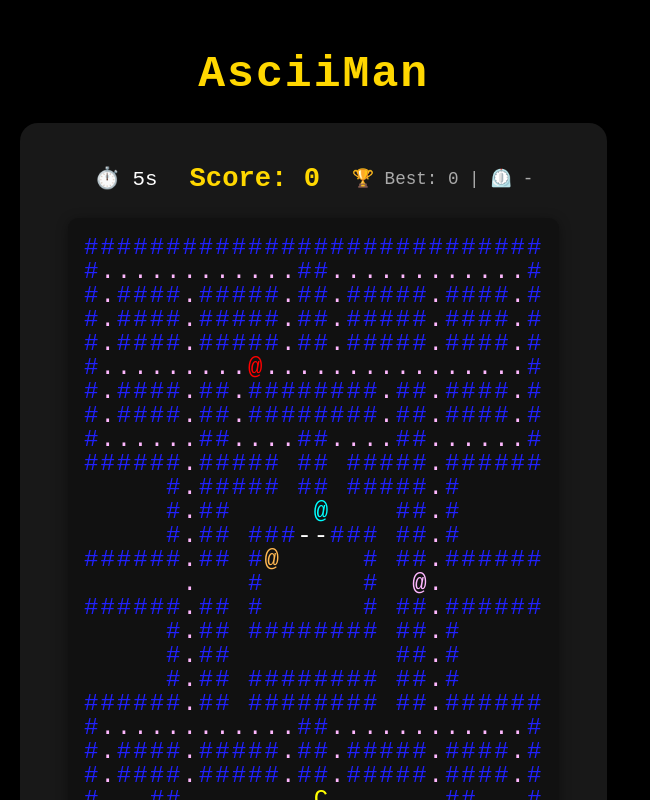
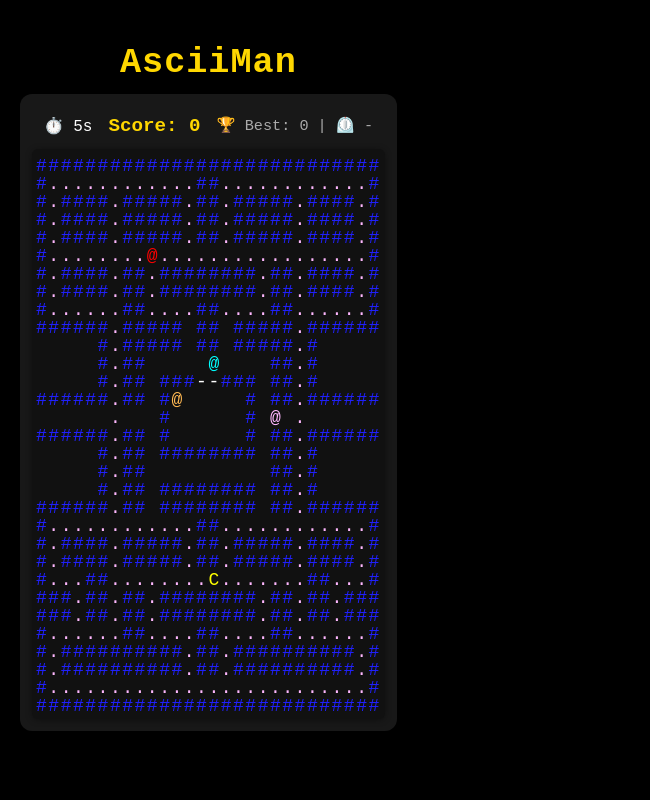
Before and after one commit to MarinaPrice-Dev/asciiman, a React (Vite) app: page / in a window 1280 px wide. Shown: the top 800 px of the page, without its empty margins (0-650 px from the left). Built offline with nearby package versions, Linux system fonts and the light colour scheme.

Commit message:
Reduce margin and padding for compact, scrollbar-free game layout

```diff
--- a/src/components/Game.tsx
+++ b/src/components/Game.tsx
@@ -23,65 +23,65 @@ const GameContainer = styled.div`
 `;
 
 const Header = styled.h1`
-  font-size: 2.8rem;
+  font-size: 2.2rem;
   font-weight: bold;
-  letter-spacing: 2px;
-  margin-bottom: 24px;
+  letter-spacing: 1px;
+  margin-bottom: 12px;
   color: #ffd700;
-  text-shadow: 2px 2px 8px #000a;
+  text-shadow: 1px 1px 4px #000a;
 `;
 
 const StatsRow = styled.div`
   display: flex;
   flex-direction: row;
-  gap: 32px;
+  gap: 16px;
   justify-content: center;
   align-items: center;
-  margin-bottom: 18px;
+  margin-bottom: 8px;
 `;
 
 const GameCard = styled.div`
   background: #181818;
-  border-radius: 18px;
-  box-shadow: 0 6px 32px #000a;
-  padding: 36px 48px 32px 48px;
+  border-radius: 12px;
+  box-shadow: 0 3px 16px #000a;
+  padding: 18px 12px 12px 12px;
   display: flex;
   flex-direction: column;
   align-items: center;
-  min-width: 380px;
+  min-width: 0;
 `;
 
 const GameBoard = styled.pre`
   line-height: 1;
-  letter-spacing: 2px;
+  letter-spacing: 1.5px;
   margin: 0;
-  font-size: 24px;
+  font-size: 18px;
   background: #111;
-  border-radius: 10px;
-  padding: 18px 16px 12px 16px;
-  box-shadow: 0 2px 12px #0006;
+  border-radius: 6px;
+  padding: 8px 4px 4px 4px;
+  box-shadow: 0 1px 6px #0006;
 `;
 
 const Score = styled.div`
-  font-size: 1.7rem;
+  font-size: 1.2rem;
   font-weight: bold;
   color: #ffd700;
 `;
 
 const Timer = styled.div`
-  font-size: 1.3rem;
+  font-size: 1rem;
   color: #fff;
 `;
 
 const BestStats = styled.div`
-  font-size: 1.1rem;
+  font-size: 0.95rem;
   color: #aaa;
 `;
 
 const GameMessage = styled.div`
-  font-size: 2.2rem;
+  font-size: 1.3rem;
   color: ${props => props.color};
-  margin-top: 18px;
+  margin-top: 10px;
   font-weight: bold;
   text-align: center;
 `;
@@ -102,30 +102,30 @@ const DialogOverlay = styled.div`
 const DialogBox = styled.div`
   background: #222;
   color: #fff;
-  padding: 40px 56px;
-  border-radius: 18px;
-  box-shadow: 0 8px 40px #000a;
+  padding: 18px 18px;
+  border-radius: 10px;
+  box-shadow: 0 3px 16px #000a;
   display: flex;
   flex-direction: column;
   align-items: center;
-  min-width: 320px;
+  min-width: 180px;
 `;
 
 const DialogButton = styled.button`
-  margin-top: 32px;
-  padding: 14px 38px;
-  font-size: 1.3rem;
-  border-radius: 10px;
+  margin-top: 16px;
+  padding: 8px 18px;
+  font-size: 1rem;
+  border-radius: 6px;
   border: none;
   background: #ffd700;
   color: #222;
   font-weight: bold;
   cursor: pointer;
   transition: background 0.2s, transform 0.1s;
-  box-shadow: 0 2px 8px #0004;
+  box-shadow: 0 1px 4px #0004;
   &:hover {
     background: #ffe066;
-    transform: translateY(-2px) scale(1.04);
+    transform: translateY(-1px) scale(1.03);
   }
 `;
 
```
